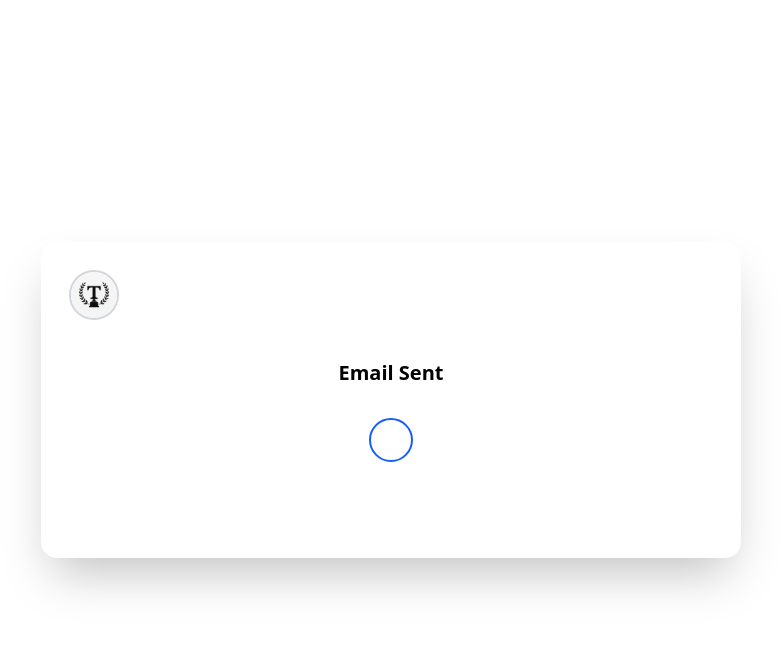
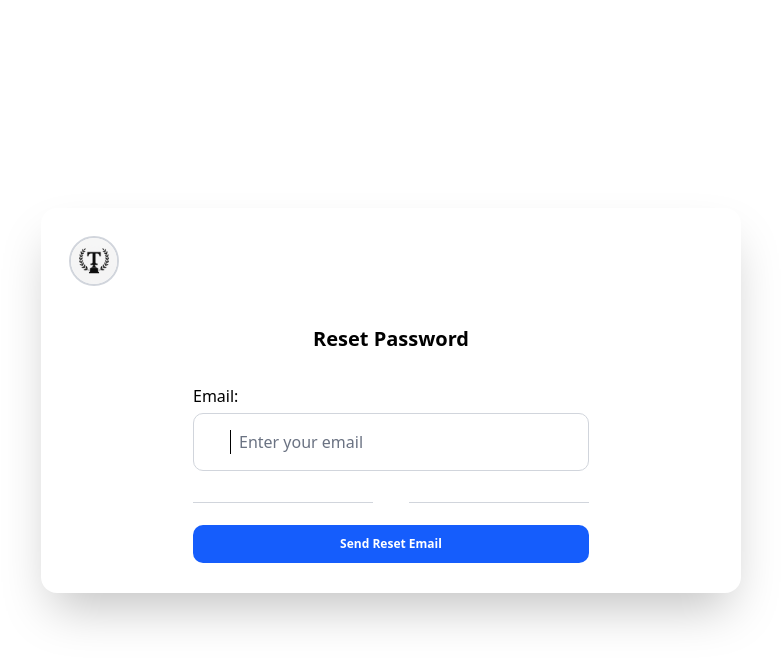
Before and after one commit to Eche00/Tournex, a React (Vite) app: page /forgotpassword in a window 1280 px wide. Both pictures are taken after a click on the button "Explore". Shown: the top 666 px of the page, without its empty margins (249-1030 px from the left). Built offline with nearby package versions, Linux system fonts and the light colour scheme; some icons are missing.

Commit message:
forgot password emil

```diff
--- a/src/authentication/ForgotPassword.jsx
+++ b/src/authentication/ForgotPassword.jsx
@@ -69,10 +69,10 @@ function ForgotPassword() {
             className={`  dark:text-white text-black font-bold my-[30px]  text-[20px] ${
               !success ? "text-center" : "text-start"
             }`}>
-            {!success ? "Email Sent" : "Reset Password"}
+            {success ? "Email Sent" : "Reset Password"}
           </h1>
           {/* form container  */}
-          {!success ? (
+          {success ? (
             <div className=" flex flex-col gap-[10px] items-center justify-center w-full">
               <span className=" border-2 border-blue-600 p-3 flex items-center justify-center rounded-full w-fit">
                 {" "}
```
